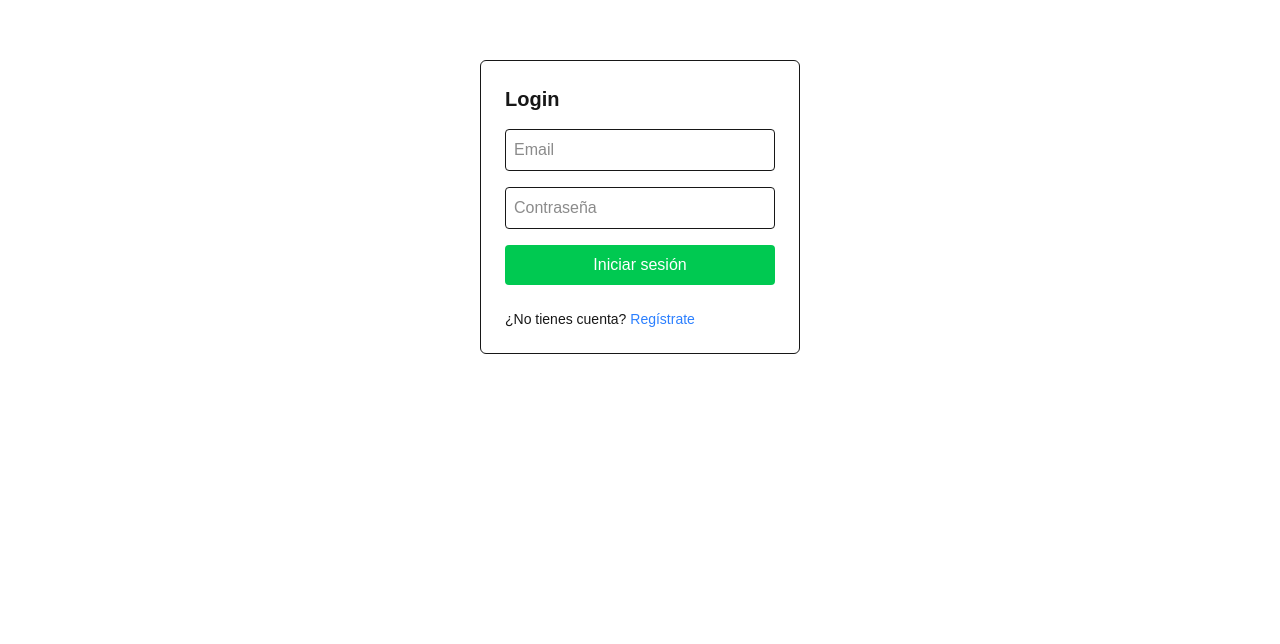
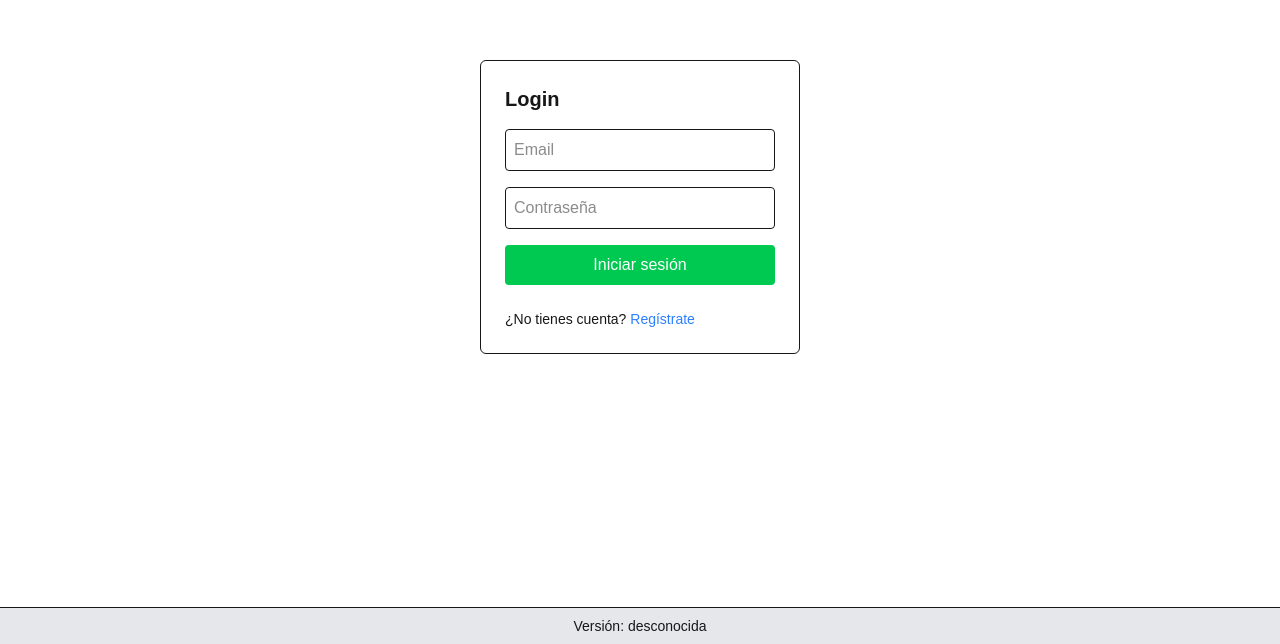
Before and after one commit to redspidersoftware/alertas-meteo, a Next.js app: page /login in a window 1280 px wide. Shown: the part 193-837 px from the top of the page. Before the commit the page ends 800 px from the top, so only its background shows below. Built offline with nearby package versions, Linux system fonts and the light colour scheme; no server answers.

Commit message:
mensaje del cambio

```diff
--- a/src/app/layout.tsx
+++ b/src/app/layout.tsx
@@ -1,6 +1,9 @@
 import type { Metadata } from "next";
 import { Geist, Geist_Mono } from "next/font/google";
 import "./globals.css";
+import Footer from "@/components/Footer";
+import fs from "fs";
+import path from "path";
 
 const geistSans = Geist({
   variable: "--font-geist-sans",
@@ -17,17 +20,30 @@ export const metadata: Metadata = {
   description: "Generated by create next app",
 };
 
+// Función para leer la versión desde un archivo generado por git
+function getVersion(): string {
+  try {
+    const filePath = path.join(process.cwd(), "src/version.txt");
+    return fs.readFileSync(filePath, "utf-8").trim();
+  } catch {
+    return "desconocida";
+  }
+}
+
 export default function RootLayout({
   children,
 }: Readonly<{
   children: React.ReactNode;
 }>) {
+  const version = getVersion();
+
   return (
     <html lang="en" suppressHydrationWarning>
       <body
-        className={`${geistSans.variable} ${geistMono.variable} antialiased`}
+        className={`flex flex-col min-h-screen ${geistSans.variable} ${geistMono.variable} antialiased`}
       >
         {children}
+        <Footer version={version} />
       </body>
     </html>
   );
--- /dev/null
+++ b/src/components/Footer.tsx
@@ -0,0 +1,13 @@
+"use client";
+
+interface FooterProps {
+  version?: string;
+}
+
+export default function Footer({ version }: FooterProps) {
+  return (
+    <footer className="bg-gray-200 text-center p-2 text-sm border-t mt-auto">
+      {version ? `Versión: ${version}` : "Versión: Desconocida"}
+    </footer>
+  );
+}
```
Also changed, not shown: package.json (+7 -0 lines), src/lib/getVersion.ts (added).
